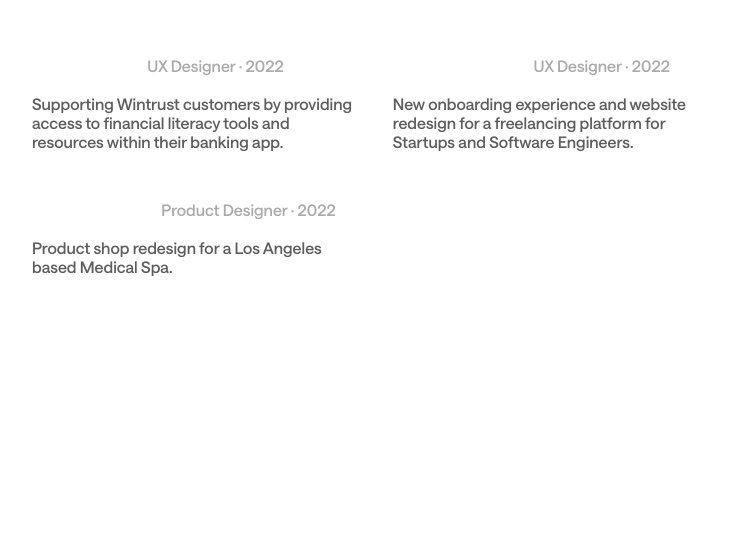
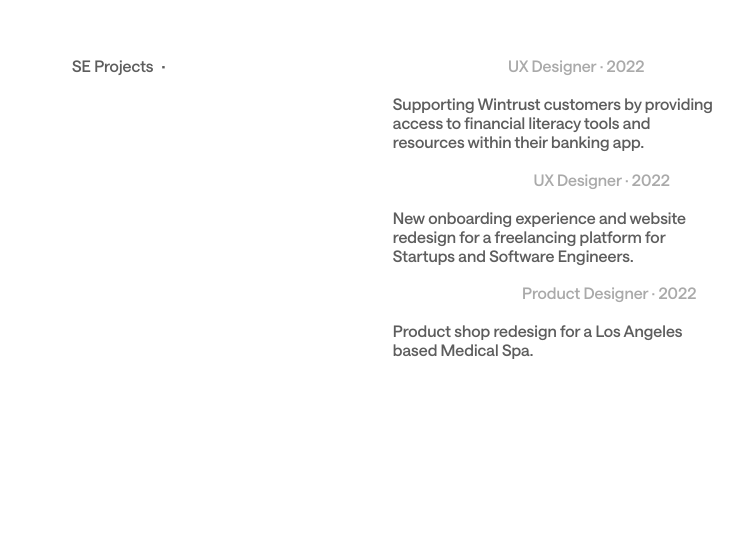
Before and after one commit to XOKEESH/km-portfolio, a React (Vite) app: page / in a window 1280 px wide. Shown: the part 1162-1700 px from the top of the page, without its empty margins (428-1171 px from the left). Built offline with nearby package versions, Linux system fonts and the light colour scheme.

Commit message:
css changes to work section

```diff
--- a/src/components/PersonasIntro.css
+++ b/src/components/PersonasIntro.css
@@ -1,18 +1,16 @@
 .persona-nav {
   display: flex;
-  overflow-x: auto; /* Enable horizontal scrolling */
-  white-space: nowrap; /* Prevent links from wrapping */
-  /* scroll-behavior: smooth; */
-  -webkit-overflow-scrolling: touch; /* Improve scrolling on iOS */
+  overflow-x: auto;
+  white-space: nowrap;
+  -webkit-overflow-scrolling: touch;
 }
 
-/* Hide scrollbar but allow scrolling */
 .persona-nav::-webkit-scrollbar {
   display: none;
 }
 
 .persona-nav {
-  scrollbar-width: none; /* Firefox: Hide scrollbar */
+  scrollbar-width: none;
 }
 
 .persona-nav ul {
@@ -27,9 +25,8 @@
 
 .personas-links {
   display: flex;
-  justify-content: flex-start; /* Align the links to the left */
+  justify-content: flex-start;
   gap: 10px;
-  /* flex-wrap: wrap; */
   padding: 0 25px;
   width: 58%;
   max-width: 900px;
@@ -83,13 +80,13 @@
   }
 
   .intro {
-    font-size: 3rem; /* Slightly smaller font on mobile */
-    width: 0%; /* Make intro wider on small screens */
-    margin-left: 0px; /* Adjust margin for mobile */
+    font-size: 3rem;
+    width: 0%;
+    margin-left: 0px;
   }
 
   .personas-links a {
-    font-size: 1rem; /* Slightly smaller font size for links on mobile */
-    padding: 6px 15px; /* Adjust padding for smaller screens */
+    font-size: 1rem;
+    padding: 6px 15px;
   }
 }
--- a/src/components/References.jsx
+++ b/src/components/References.jsx
@@ -19,7 +19,7 @@ const References = () => {
         role: "Software Engineer"
     },
     {
-        quote: "Kisha is a motivated and forward-thinking UX designer. She's wonderful to work with and has an impeccable eye for detail.",
+        quote: "Kisha is a motivated and forward-thinking UX designer. She's wonderful to work with and has an impeccable eye for detail. I can't say enough great things about Kisha and I look forward to seeing where her leadership and talents take her.",
         author: "Marianna Hernandez",
         role: "UX Researcher"
     },
--- a/src/components/Work.css
+++ b/src/components/Work.css
@@ -4,6 +4,35 @@
   grid-template-rows: repeat(2, 18%);
   margin-left: 310px;
   padding-top: 400px;
+}
+
+.project-links {
+  list-style-type: none;
+}
+
+.separator {
+  margin: 0 0.5rem;
+  color: #5d5d5d;
+  font-weight: bold;
+}
+
+.project-links li {
+  display: inline-block;
+}
+
+.project-links a {
+  color: #5d5d5d;
+  text-decoration: none;
+  font-size: 1rem;
+}
+
+.project-links a:hover {
+  color: #646cff;
+}
+
+.project-links a.active {
+  color: #fff;
+  font-weight: bold;
 }
 
 .project-card {
--- a/src/components/Work.jsx
+++ b/src/components/Work.jsx
@@ -2,7 +2,10 @@ import React, { useState } from 'react'
 import './Work.css'
 
 const Work = () => {
-  const work = [
+  const [selectedProjects, setSelectedProjects] = useState('UXProjects')
+
+  const work = {
+    UXProjects: [
     {
       company: "Wintrust Bank",
       title: "UX Designer",
@@ -24,20 +27,72 @@ const Work = () => {
       description: "Product shop redesign for a Los Angeles based Medical Spa.",
       thumbnail: ""
     }
+  ],
+  SEProjects: [
+    {
+      company: "Startup X",
+      title: "Software Engineer",
+      year: "2023",
+      description: "Built a scalable backend system that reduced API latency by 40%.",
+      thumbnail: ""
+    },
+    {
+      company: "Tech Y",
+      title: "Frontend Developer",
+      year: "2022",
+      description: "Developed a React-based web app, achieving 99% accessibility compliance.",
+      thumbnail: ""
+    }
   ]
+}
 
   return (
   <section className="work">
-      {work.map((project, index) => (
+  {/* Project Links */}
+  <div className="project-nav">
+    <ul className="project-links">
+      <li>
+      <a
+          href="#"
+          className={selectedProjects === 'SEProjects' ? 'active' : ''}
+          onClick={(e) => {
+            e.preventDefault()
+            setSelectedProjects('SEProjects')
+          }}
+        >
+          SE Projects
+        </a>
+      </li>
+      <span className="separator">·</span>
+      <li>
+        <a
+          href="#"
+          className={selectedProjects === 'UXProjects' ? 'active' : ''}
+          onClick={(e) => {
+            e.preventDefault()
+            setSelectedProjects('UXProjects')
+          }}
+        >
+          UX Projects
+        </a>
+      </li>
+    </ul>
+  </div>
+
+  {/* Display Selected Projects */}
+  <div className="work-section">
+        {work[selectedProjects]?.map((project, index) => (
           <div className="project-card" key={index}>
             <div className="project-header">
               <p className="project-company">
-              {project.company} · <span className="project-title">{project.title} ·</span> <span className="project-year"> {project.year}</span>
+                {project.company} · <span className="project-title">{project.title} ·</span>{' '}
+                <span className="project-year">{project.year}</span>
               </p>
             </div>
             <p className="project-description">{project.description}</p>
           </div>
         ))}
+      </div>
 </section>
   )
 }
```
Also changed, not shown: src/components/PersonasIntro.jsx (line endings or trailing spaces). Lines whose indentation alone changed are shown as unchanged.
